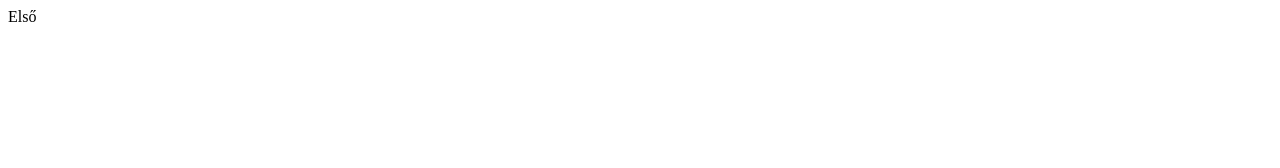
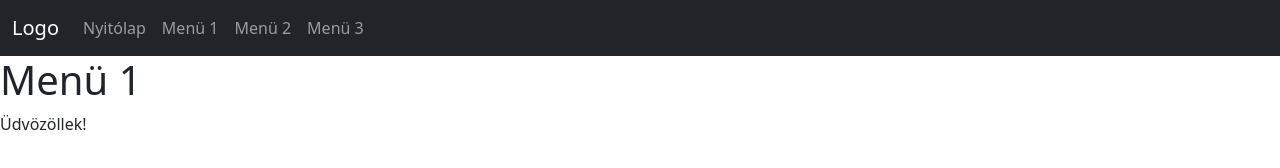
Before and after one commit to lacu46/proba_12_09, a plain HTML site: page menu1.html in a window 1280 px wide. Drawn offline with nearby package versions, Linux system fonts and the light colour scheme.

Commit message:
helyrehozás

```diff
--- a/menu1.html
+++ b/menu1.html
@@ -4,9 +4,26 @@
     <meta charset="UTF-8">
     <meta name="viewport" content="width=device-width, initial-scale=1.0">
     <title>Document</title>
+
+    <!-- Latest compiled and minified CSS -->
+<link href="https://cdn.jsdelivr.net/npm/bootstrap@5.3.3/dist/css/bootstrap.min.css" rel="stylesheet">
+
+<!-- Latest compiled JavaScript -->
+
+
+    <link rel="stylesheet" href="stilus.css">
 </head>
 <body>
+
     <div id="menuSor"></div>
-    Első
+
+    <h1>Menü 1</h1>
+
+
+    <p>Üdvözöllek!</p>
+
+    <script src="https://cdn.jsdelivr.net/npm/bootstrap@5.3.3/dist/js/bootstrap.bundle.min.js"></script>
+    <script src="alap.js"></script>
+
 </body>
 </html>
```
Also changed, not shown: menu2.html (+18 -4 lines), menu3.html (+16 -2 lines).
